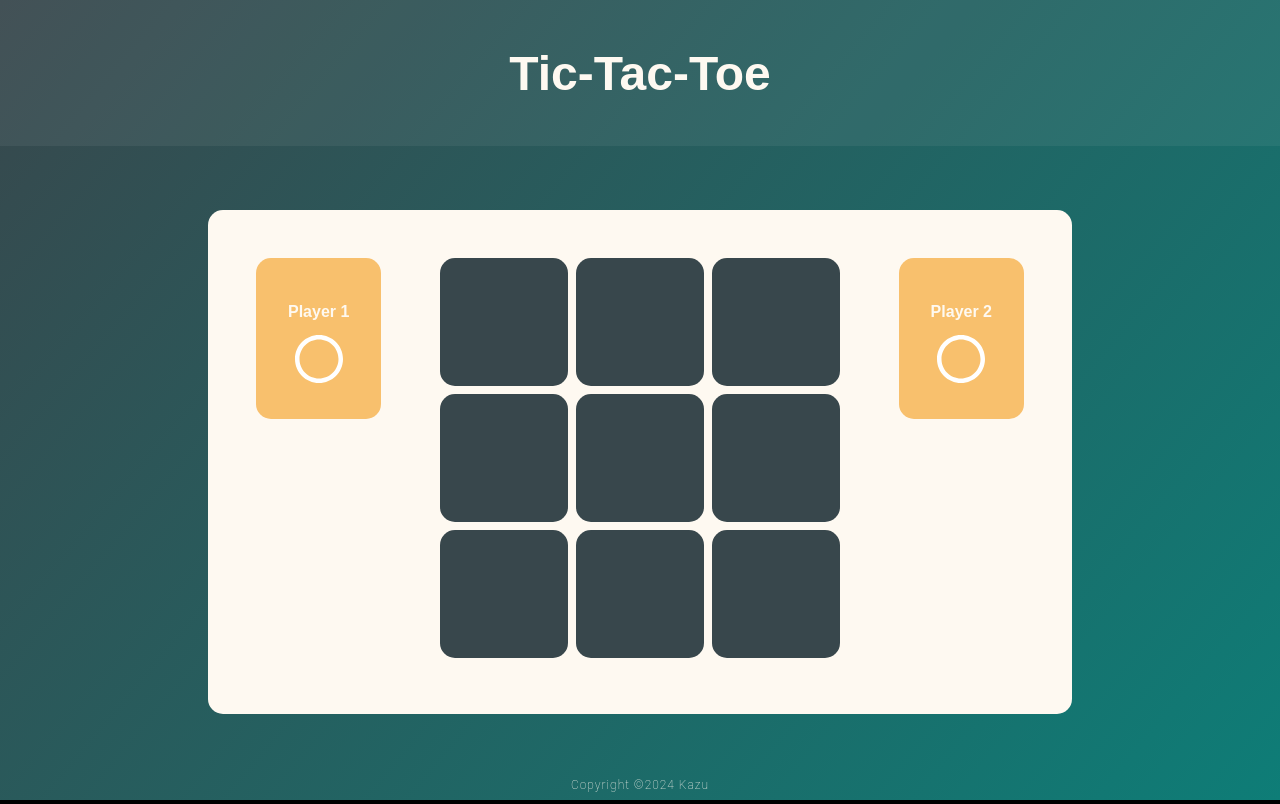
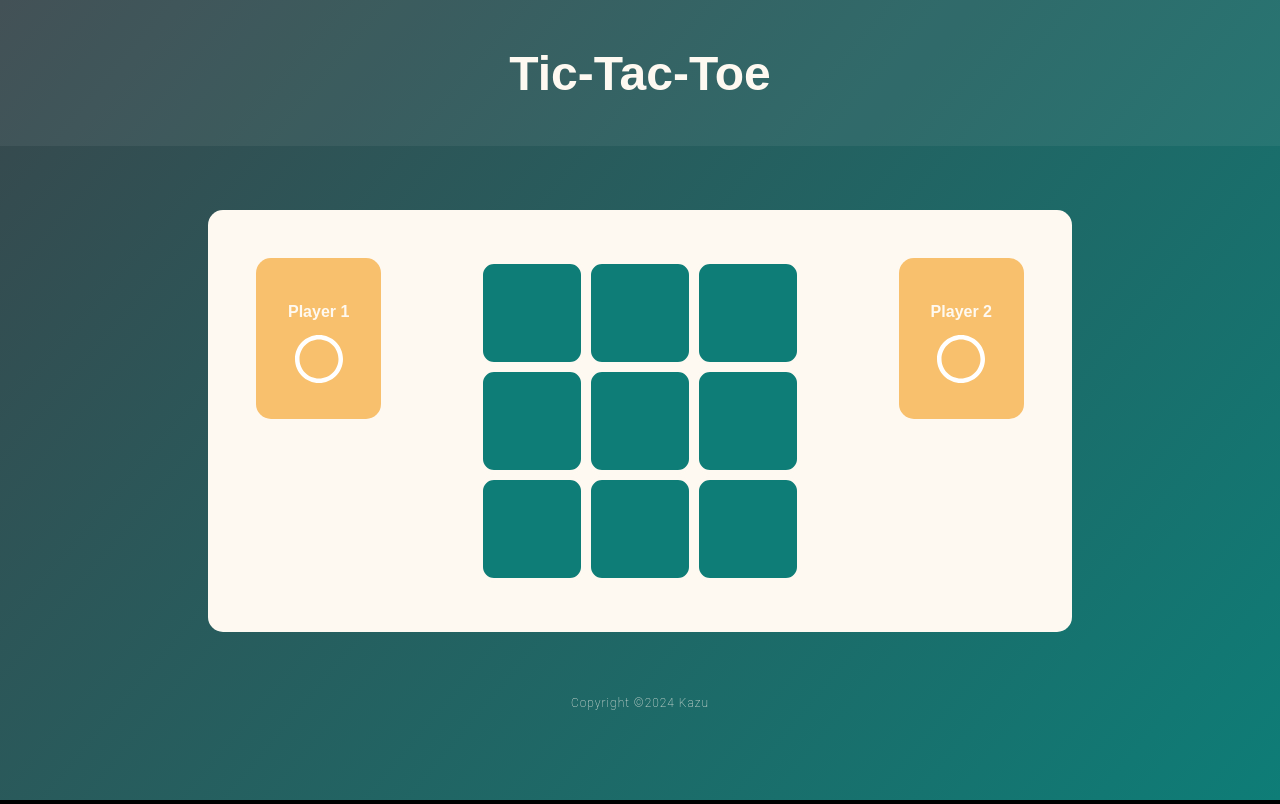
Before and after one commit to KareemZuwa/TicTacToe, an Angular app: page / in a window 1280 px wide. Built offline with nearby package versions, Linux system fonts and the light colour scheme; a web font is replaced by a local one.

Commit message:
adding cell clicking logic

```diff
--- a/src/app/components/board/board.component.css
+++ b/src/app/components/board/board.component.css
@@ -1,12 +1,10 @@
-.table-row {
-    display:flex;
-    gap: .5rem;
-    margin-bottom: .5rem;
+td {
+  background: var(--light-green);
+  width: 96px;
+  height: 96px;
+  border: 4px solid var(--creme-white);
+  border-radius: 15px;
+  text-align: center;
+  font-size: 2em;
+  cursor: pointer;
 }
-
-.table-row > * {
-    background: var(--dark-green);
-    width:128px;
-    height:128px;
-    border-radius: 15px;
-}
--- a/src/app/components/board/board.component.html
+++ b/src/app/components/board/board.component.html
@@ -1,17 +1,21 @@
 <section>
-  <div class="table-row">
-    <div></div>
-    <div></div>
-    <div></div>
-  </div>
-  <div class="table-row">
-    <div></div>
-    <div></div>
-    <div></div>
-  </div>
-  <div class="table-row">
-    <div></div>
-    <div></div>
-    <div></div>
-  </div>
+  <table>
+    <tbody>
+      <tr>
+        <td (click)="handleClick(0, 0)">{{ board[0][0] }}</td>
+        <td (click)="handleClick(0, 1)">{{ board[0][1] }}</td>
+        <td (click)="handleClick(0, 2)">{{ board[0][2] }}</td>
+      </tr>
+      <tr>
+        <td (click)="handleClick(1, 0)">{{ board[1][0] }}</td>
+        <td (click)="handleClick(1, 1)">{{ board[1][1] }}</td>
+        <td (click)="handleClick(1, 2)">{{ board[1][2] }}</td>
+      </tr>
+      <tr>
+        <td (click)="handleClick(2, 0)">{{ board[2][0] }}</td>
+        <td (click)="handleClick(2, 1)">{{ board[2][1] }}</td>
+        <td (click)="handleClick(2, 2)">{{ board[2][2] }}</td>
+      </tr>
+    </tbody>
+  </table>
 </section>
--- a/src/app/components/board/board.component.ts
+++ b/src/app/components/board/board.component.ts
@@ -1,9 +1,31 @@
+import { CommonModule } from '@angular/common';
 import { Component } from '@angular/core';
 
 @Component({
   selector: 'app-board',
   standalone: true,
+  imports: [CommonModule],
   templateUrl: './board.component.html',
   styleUrl: './board.component.css',
 })
-export class AppBoard {}
+export class AppBoard {
+  board: string[][] = [
+    ['', '', ''],
+    ['', '', ''],
+    ['', '', ''],
+  ];
+
+  currentPlayer: string = 'X';
+
+  handleClick(row: number, col: number): void {
+    if (this.board[row][col] === '') {
+      this.board[row][col] = this.currentPlayer;
+      console.log(
+        `Player ${this.currentPlayer} clicked on cell [${row}, ${col}]`
+      );
+
+      this.currentPlayer = this.currentPlayer === 'X' ? 'O' : 'X';
+    }
+    console.table(this.board);
+  }
+}
--- a/src/styles.css
+++ b/src/styles.css
@@ -2,6 +2,7 @@
 
 :root {
   --dark-green: #38474c;
+  --light-green: #0E7D77;
   --pastell-yellow: #f8c06d;
   --creme-white: #fef9f1;
   --danger-orange: #ff4c01;
```
